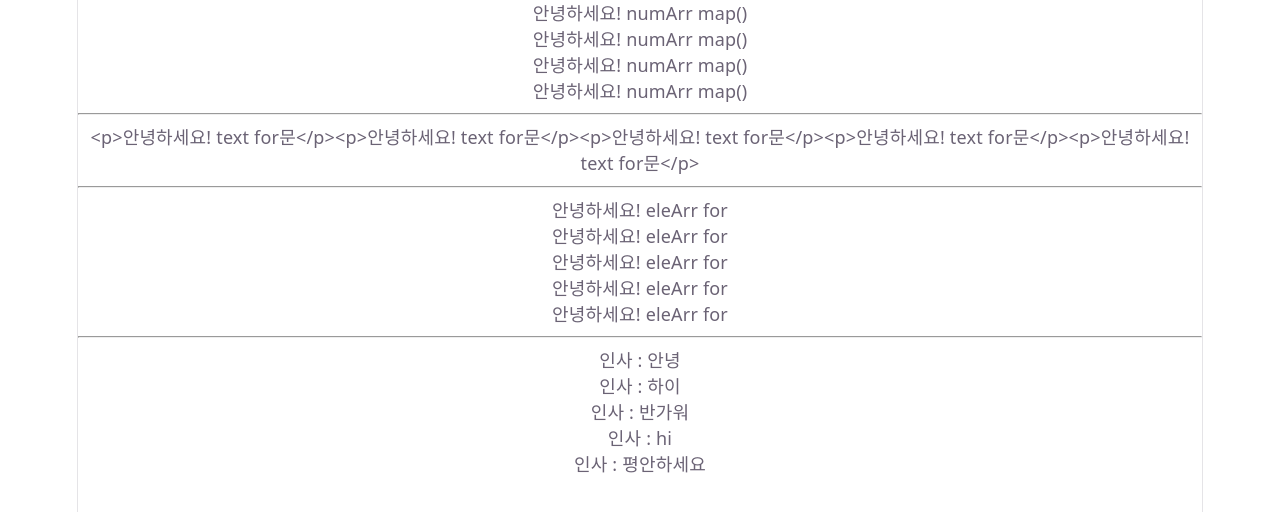
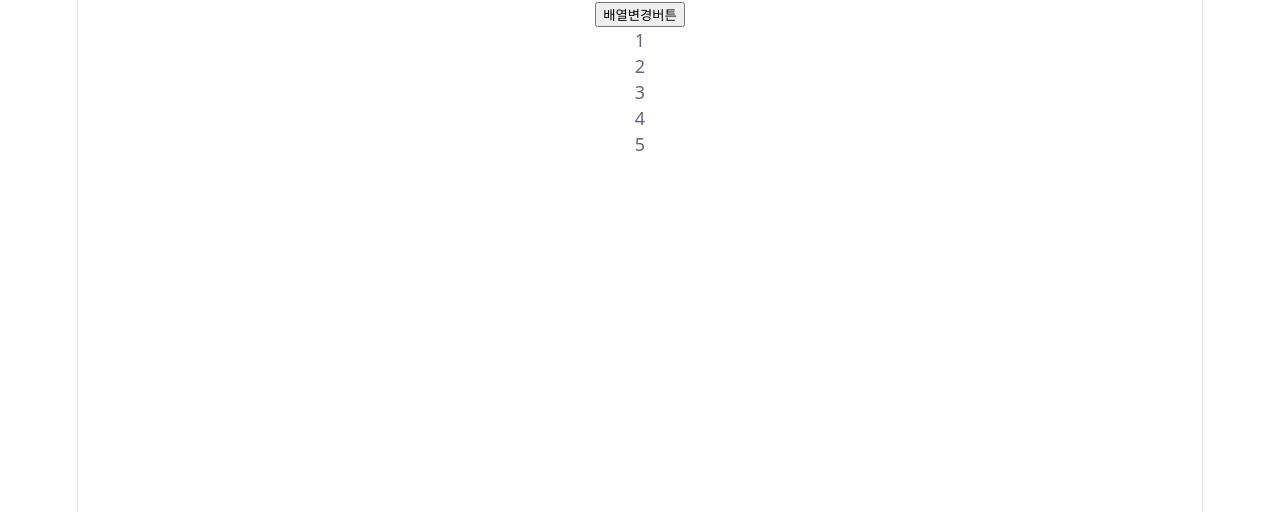
Before and after one commit to jws909/fe-react-study, a React (Vite) app in the folder react-study/: page / in a window 1280 px wide. Shown: the top 512 px of the page. Built offline with nearby package versions, Linux system fonts and the light colour scheme.

Commit message:
리액트 배열(참조변수) state 변수 사용

```diff
--- a/react-study/src/App.jsx
+++ b/react-study/src/App.jsx
@@ -3,10 +3,12 @@
 import viteLogo from './assets/vite.svg'
 import heroImg from './assets/hero.png'
 import './App.css'
+import State03 from './components/State03'
 // import Basic01 from './components/Basic01'
 // import State01 from './components/State01'
 // import Export01 from './components/Export01'
-import State02 from './components/State02'
+// import State02 from './components/State02'
+
 
 function App() {
   const [count, setCount] = useState(0)
@@ -15,7 +17,8 @@
     // <Basic01/>
     // <State01/>
     // <Export01/>
-    <State02/>
+    // <State02/>
+    <State03/>
   )
 }
 
--- /dev/null
+++ b/react-study/src/components/State03.jsx
@@ -0,0 +1,51 @@
+import { useState } from "react";
+
+function State03(){
+
+    // let arr = [1,2,3,4,5];  //일반 배열 변수
+    let [arr, setArr] = useState([1,2,3,4,5]);
+
+    // let count = 10;  count = 20;
+
+    // 참조변수 (주소)
+    // {key:value, key:value}
+    // [ㅇ, ㅇ, ㅇ]
+    // {key:value, key:value, key:[]}
+    // [{}, {}, {}]
+
+    return (
+        <div>
+            <button onClick={()=>{
+                //배열에 값 추가 : push unshift splice
+                //  [1,2,3,4,5];
+                // arr.push(6); //[1,2,3,4,5, 6] [1,2,3,4,5, 6,6]
+                // console.log(arr);
+
+                //arr = [1,2,3,4,5]
+                // arr.push(7);    //arr = [1,2,3,4,5, 7];
+                // setArr(arr);    //화면 재렌더링이 발생하지 않음
+
+                // setArr([1,2,3,4,5,7]);
+
+                // 깊은복사 -> 새로운 주소에 데이터 생성...
+                // let temp = arr; //얕은 복사
+
+                // let temp = [...arr];
+                // temp.push(7);
+                // setArr(temp);
+
+                arr.push(7);
+                setArr([...arr]);
+
+            }}>배열변경버튼</button>
+
+            {
+                arr.map((val)=>{
+                    return <p>{val}</p>;
+                })
+            }
+        </div>
+    );
+}
+
+export default State03;
```
